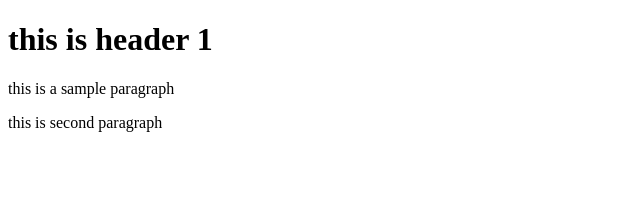
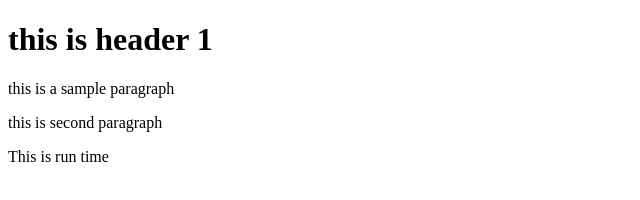
Before and after one commit to jaikrishnalal/reactTutRepository, a website: page index.html in a window 1280 px wide. Shown: the whole page, without its empty margins (0-640 px from the left). Drawn offline with Linux system fonts and the light colour scheme.

Commit message:
moved index.html to root dir

```diff
--- a/git-test/index.html
+++ b/index.html
@@ -7,6 +7,7 @@
     <h1> this is header 1 </h1>
     <p>this is a sample paragraph</p>
     <p> this is second paragraph</p>
+    <p>This is run time</p>
 </body>
 
 </html>
--- a/package.json
+++ b/package.json
@@ -2,9 +2,11 @@
   "name": "reactapp",
   "version": "1.0.0",
   "description": "\"This is a test directory for Node\"",
-  "main": "git-test/index.html",
+  "main": "index.html",
   "scripts": {
-    "test": "echo \"Error: no test specified\" && exit 1"
+    "start": "npm run lite",
+    "test": "echo \"Error: no test specified\" && exit 1",
+    "lite": "lite-server"
   },
   "repository": {
     "type": "git",
```
